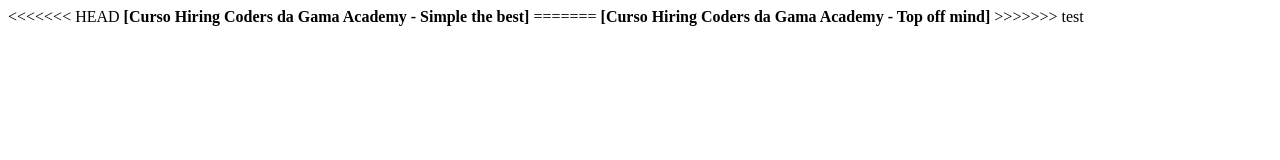
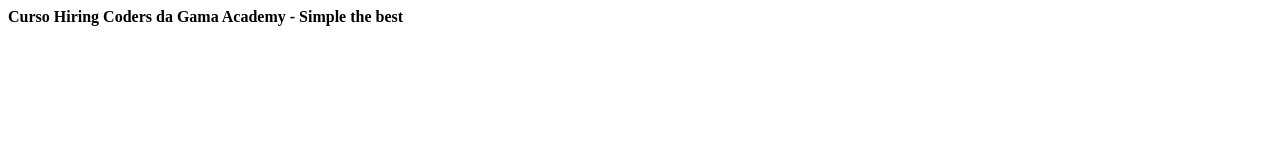
Before and after one commit to marciosouzaduarte/gama-academy, a plain HTML site: page index.html in a window 1280 px wide. Drawn offline with Linux system fonts and the light colour scheme.

Commit message:
Update index.html
Pequena alteração na home

```diff
--- a/index.html
+++ b/index.html
@@ -9,11 +9,7 @@
 </head>
 
 <body>
-<<<<<<< HEAD
-    <strong>[Curso Hiring Coders da Gama Academy - Simple the best]</strong>
-=======
-    <strong>[Curso Hiring Coders da Gama Academy - Top off mind]</strong>
->>>>>>> test
+    <strong>Curso Hiring Coders da Gama Academy - Simple the best</strong>
 </body>
 
 </html>
```
